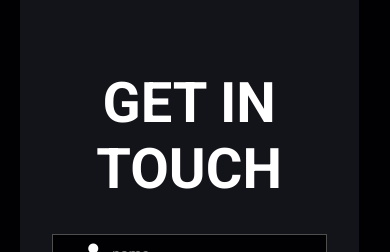
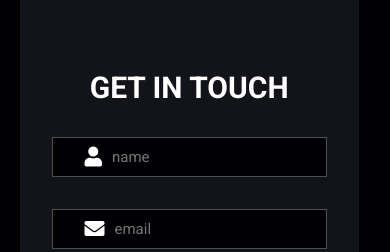
Before and after one commit to zenith-noble01/SSAM-s, a React (Create React App) app in the folder client/: page / in a window 390 px wide. Shown: the part 4180-4432 px from the top of the page. Built offline with nearby package versions, Linux system fonts and the light colour scheme; the HTML template or start-up script is replaced by a standard one.

Commit message:
restarted the ssam's website

```diff
--- a/client/src/components/contact/contact.css
+++ b/client/src/components/contact/contact.css
@@ -68,4 +68,14 @@
     text-align: center;
   }
 
+  .contact .row form h3{
+    text-transform: uppercase;
+    font-size: 30px;
+    color:#fff;
+  }
+
+  .btn{
+    padding: 10px 20px;
+    font-size: 10px;
+  }
 }
```
